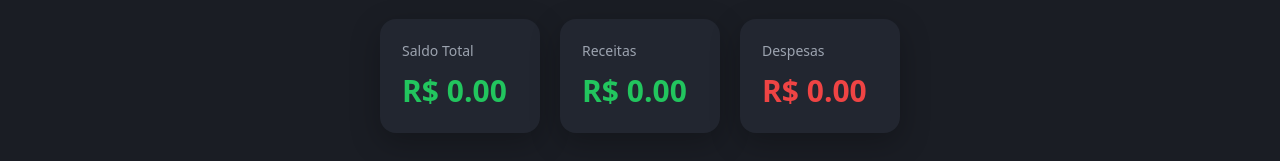
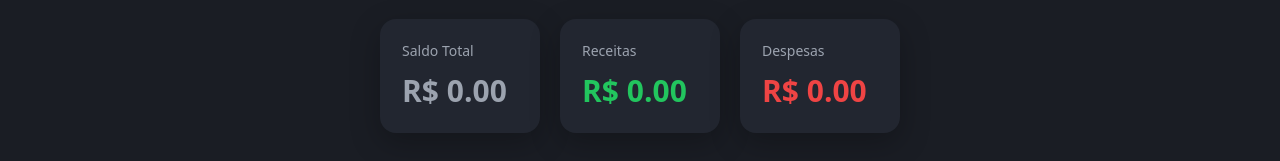
Before and after one commit to GabrielLucim/controle-financeiro, a React (Vite) app in the folder frontend/: page /app/dashboard in a window 1280 px wide. Shown: the part 206-367 px from the top of the page. Built offline with nearby package versions, Linux system fonts and the light colour scheme; no server answers; sample sign-in values are in the browser's storage.

Commit message:
fix: corrigindo utilização de cores em saldo total

```diff
--- a/frontend/src/pages/Dashboard/Dashboard.css
+++ b/frontend/src/pages/Dashboard/Dashboard.css
@@ -61,6 +61,10 @@
 
 .summary-value.negative {
     color: #ef4444;
+}
+
+.summary-value.neutral {
+    color: #9ca3af;
 }
 
 .dashboard-button {
--- a/frontend/src/pages/Dashboard/Dashboard.jsx
+++ b/frontend/src/pages/Dashboard/Dashboard.jsx
@@ -116,7 +116,14 @@ function Dashboard() {
                             Saldo Total
                         </span>
 
-                        <h2 className="summary-value positive">
+                        <h2
+                            className={`summary-value ${summary.balance > 0
+                                    ? "positive"
+                                    : summary.balance < 0
+                                        ? "negative"
+                                        : "neutral"
+                                }`}
+                        >
                             R$ {summary.balance.toFixed(2)}
                         </h2>
                     </div>
```
